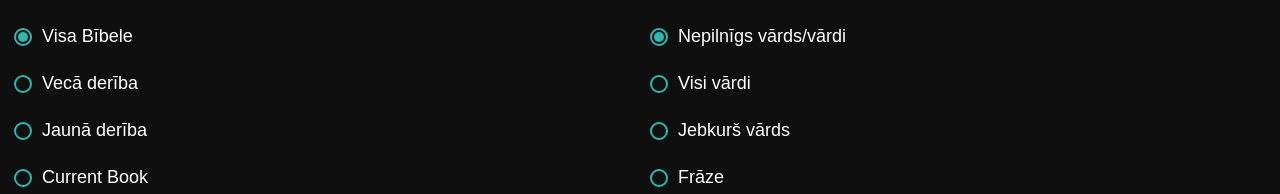
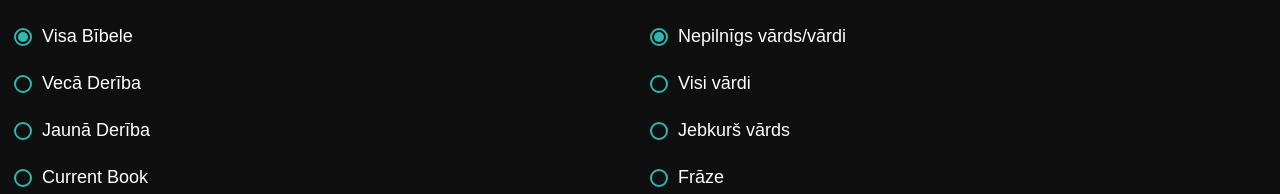
Before and after one commit to jekabsinc/BibleApp, a Next.js app: page /search in a window 1280 px wide. Shown: the part 131-325 px from the top of the page. Built offline with nearby package versions, Linux system fonts and the light colour scheme.

Commit message:
Derība uppercase

```diff
--- a/app/search/page.tsx
+++ b/app/search/page.tsx
@@ -256,8 +256,8 @@ export default function SearchPage() {
         <div style={{ display: "grid", gridTemplateColumns: "1fr 1fr", gap: 20 }}>
           <div>
             <RadioRow checked={scope === "all"} label="Visa Bībele" onChange={() => { setScope("all"); pushStateToUrl({ scope: "all" }); }} />
-            <RadioRow checked={scope === "ot"} label="Vecā derība" onChange={() => { setScope("ot"); pushStateToUrl({ scope: "ot" }); }} />
-            <RadioRow checked={scope === "nt"} label="Jaunā derība" onChange={() => { setScope("nt"); pushStateToUrl({ scope: "nt" }); }} />
+            <RadioRow checked={scope === "ot"} label="Vecā Derība" onChange={() => { setScope("ot"); pushStateToUrl({ scope: "ot" }); }} />
+            <RadioRow checked={scope === "nt"} label="Jaunā Derība" onChange={() => { setScope("nt"); pushStateToUrl({ scope: "nt" }); }} />
             <RadioRow checked={scope === "book"} label={bookFromQuery ? bookFromQuery : "Current Book"} onChange={() => { setScope("book"); pushStateToUrl({ scope: "book" }); }} />
             <RadioRow checked={scope === "range"} label="Grāmatu diapazons" onChange={() => { setScope("range"); pushStateToUrl({ scope: "range" }); }} />
 
```
